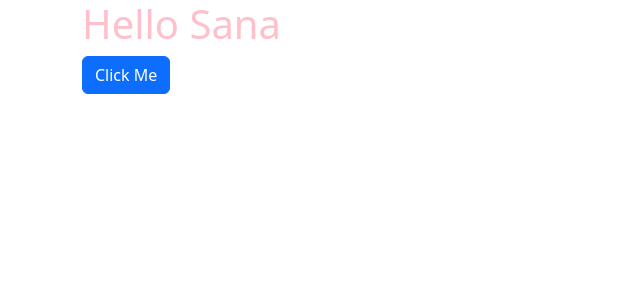
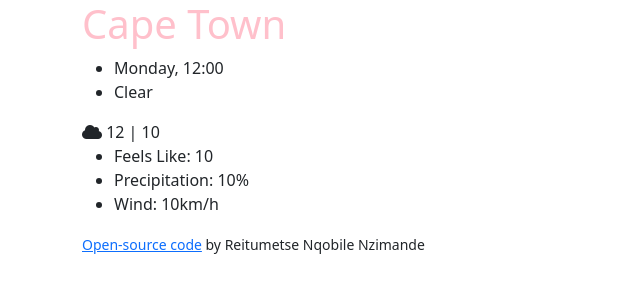
Before and after one commit to NqobileN/vanilla-weather-app-project, a plain HTML site: page index.html in a window 1280 px wide. Shown: the whole page, without its empty margins (0-640 px from the left). Drawn offline with nearby package versions, Linux system fonts and the light colour scheme.

Commit message:
Update index.html

```diff
--- a/index.html
+++ b/index.html
@@ -3,21 +3,56 @@
   <head>
     <meta charset="UTF-8" />
     <meta name="viewport" content="width=device-width, initial-scale=1.0" />
+    <script
+      src="https://kit.fontawesome.com/947ce84636.js"
+      crossorigin="anonymous"
+    ></script>
+
     <link
       href="https://cdn.jsdelivr.net/npm/bootstrap@5.3.0/dist/css/bootstrap.min.css"
       rel="stylesheet"
       integrity="sha384-9ndCyUaIbzAi2FUVXJi0CjmCapSmO7SnpJef0486qhLnuZ2cdeRhO02iuK6FUUVM"
       crossorigin="anonymous"
     />
+
     <link rel="stylesheet" href="src\vanilla-styling.css" />
     <title>Vanilla Weather App</title>
   </head>
   <body>
     <div class="container">
-      <h1>Hello Sana</h1>
-      <a href="" class="btn btn-primary">Click Me</a>
+      <div class="weather-app">
+        <h1>Cape Town</h1>
+        <ul>
+          <li>Monday, 12:00</li>
+          <li>Clear</li>
+        </ul>
+
+        <div class="row">
+          <div class="col-6">
+            <i class="fa-solid fa-cloud fa-bounce"></i>
+            12 | 10
+          </div>
+        </div>
+
+        <div class="row">
+          <div class="col-6">
+            <ul>
+              <li>Feels Like: 10</li>
+              <li>Precipitation: 10%</li>
+              <li>Wind: 10km/h</li>
+            </ul>
+          </div>
+        </div>
+      </div>
+      <small
+        ><a
+          href="https://github.com/NqobileN/vanilla-weather-app-project"
+          target="_blank"
+          >Open-source code</a
+        >
+        by Reitumetse Nqobile Nzimande</small
+      >
     </div>
-
     <script src="src\vanilla-js.js"></script>
   </body>
 </html>
```
